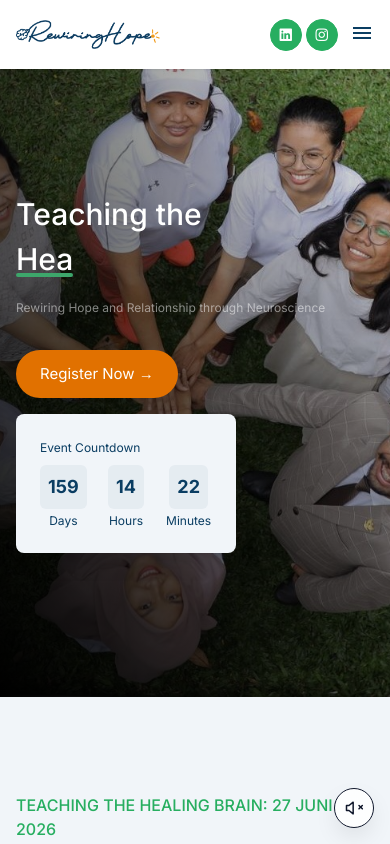
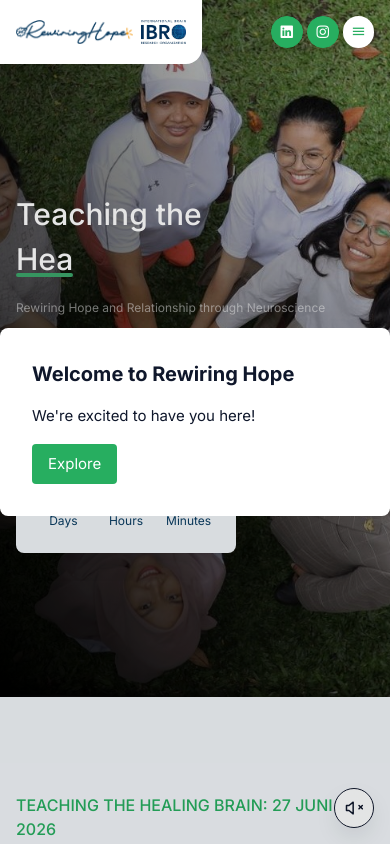
Before and after one commit to iqbalrez/rewiring-hope, a React (Vite) app: page / in a window 390 px wide. Shown: the top 844 px of the page. Built offline with nearby package versions, Linux system fonts and the light colour scheme.

Commit message:
feat: add IBRO logo in navbar

```diff
--- a/src/assets/css/custom/structure/_topnav.css
+++ b/src/assets/css/custom/structure/_topnav.css
@@ -2,7 +2,8 @@
 /*             Menu              */
 /*===============================*/
 .navbar {
-  @apply fixed top-0 start-0 end-0 z-999 bg-transparent py-3 transition-all duration-500 font-inter;
+  @apply fixed top-0 start-0 end-0
+    z-999 bg-transparent transition-all duration-500 font-inter;
   .navigation {
     @apply w-full m-0;
     .navbar-nav {
@@ -18,7 +19,7 @@
     }
   }
   .navbar-brand {
-      @apply me-10 p-0;
+    @apply p-0;
     .l-dark,
     .logo-dark-mode {
       @apply hidden w-36 lg:w-48 py-2;
@@ -54,10 +55,11 @@
     }
   }
   &.is-sticky {
+    background-color: #fff !important;
     @apply bg-white dark:bg-slate-900 shadow-sm dark:shadow-slate-800;
     .navbar-brand {
       .l-dark {
-              @apply inline-block w-36 lg:w-48 py-2;
+        @apply inline-block w-36 lg:w-48;
       }
       .l-light {
         @apply hidden;
@@ -75,9 +77,8 @@
   }
 }
 
-@media (min-width: 992px){
+@media (min-width: 992px) {
   .navbar {
-        @apply py-3;
     .navigation {
       @apply flex w-auto;
       .navbar-nav {
@@ -100,12 +101,12 @@
     }
 
     .nav-icons {
+      @apply px-6;
       .collapse-btn {
         @apply hidden;
       }
     }
     &.is-sticky {
-            @apply py-3;
       .navbar-nav {
         /* .nav-link {
                     @apply text-slate-900 dark:text-white;
@@ -133,12 +134,14 @@
 
 @media (max-width: 991px) {
   .navbar {
-      @apply bg-white dark:bg-slate-900 !shadow-sm dark:shadow-slate-800;
+    @apply fixed top-0 start-0 end-0
+    z-999 bg-transparent transition-all duration-500 font-inter;
     .navigation {
+      @apply mx-4 my-2 bg-white dark:bg-slate-900 shadow-md dark:shadow-slate-800 p-4 rounded-tl-2xl rounded-b-2xl;
       .navbar-nav {
-              @apply block h-[21.25rem];
+        @apply block h-fit;
         .nav-link {
-                  @apply text-slate-900 dark:text-white;
+          @apply text-primary dark:text-white;
         }
         .active {
           .nav-link {
@@ -150,5 +153,8 @@
         }
       }
     }
+    .nav-icons {
+      @apply px-4;
     }
   }
+}
--- a/src/component/navbar.jsx
+++ b/src/component/navbar.jsx
@@ -4,6 +4,7 @@ import { Link as Link2, NavLink } from 'react-router-dom';
 
 import LogoLight from '../assets/images/logo-light.png';
 import LogoDark from '../assets/images/logo-dark.png';
+import IBROImage from '../assets/images/client/IBROImage.jpg'; // Impor logo IBRO
 
 export default function Navbar({ navdark, bg }) {
   const [isOpen, setMenu] = useState(true);
@@ -22,63 +23,47 @@ export default function Navbar({ navdark, bg }) {
 
   function windowScroll() {
     const navbar = document.getElementById('navbar');
-    if (
-      document.body.scrollTop >= 50 ||
-      document.documentElement.scrollTop >= 50
-    ) {
+    if (window.scrollY >= 300) {
       navbar.classList.add('is-sticky');
     } else {
       navbar.classList.remove('is-sticky');
     }
   }
+
   return (
     <>
       <nav
         className={`navbar ${bg ? '!bg-white dark:!bg-dark' : ''}`}
         id='navbar'
       >
-        <div className='container flex flex-wrap items-center justify-between'>
-          {navdark && (
-            <Link2 className='navbar-brand' to='/'>
-              <span>
-                <img
-                  src={LogoDark}
-                  className='w-36 lg:w-48 py-2 inline-block dark:hidden'
-                  alt=''
-                />
-                <img
-                  src={LogoLight}
-                  className='w-36 lg:w-48 py-2 hidden dark:inline-block'
-                  alt=''
-                />
-              </span>
-            </Link2>
-          )}
-          {!navdark && (
-            <Link2 className='navbar-brand' to='/'>
-              <span className='inline-block dark:hidden'>
-                <img src={LogoDark} className='l-dark' alt='' />
-                <img src={LogoLight} className='l-light' alt='' />
-              </span>
+        <div className='flex flex-wrap items-center justify-between'>
+          {/* Logo Section */}
+          <div className='flex items-center bg-white px-4 md:px-6 py-4 rounded-br-2xl w-fit mr-6'>
+            <Link2
+              className='navbar-brand flex-row flex space-x-2 md:space-x-6'
+              to='/'
+            >
+              <img
+                src={LogoDark}
+                className='max-w-full max-h-8 md:max-h-12 py-1 inline-block dark:hidden'
+                alt='Logo Dark'
+              />
               <img
                 src={LogoLight}
-                className='hidden dark:inline-block'
-                alt=''
+                className='max-w-full max-h-8 md:max-h-12 py-1 hidden dark:inline-block'
+                alt='Logo Light'
+              />
+              <img
+                src={IBROImage}
+                className='max-h-8 md:max-h-12 py-1 w-auto object-contain'
+                alt='IBRO Logo'
               />
             </Link2>
-          )}
+          </div>
 
           <div className='nav-icons flex items-center lg_992:order-2 ms-auto'>
             {navdark && (
               <ul className='list-none menu-social mb-0'>
-                {/* <li className='inline ms-1'>
-                  <Link2
-                    to='#'
-                    className='size-8 inline-flex items-center text-center justify-center tracking-wide border align-middle duration-500 rounded-full bg-primary hover:bg-primary-dark border-primary hover:border-primary-dark text-white'
-                  >
-                    <i className='uil uil-github'></i>
-                  </Link2>
-                </li> */}
                 <li className='inline ms-1'>
                   <Link2
                     to='https://www.linkedin.com/showcase/teachingthehealingbrain/'
@@ -139,18 +124,18 @@ export default function Navbar({ navdark, bg }) {
             )}
             <button
               type='button'
-              className='collapse-btn inline-flex items-center ms-3 text-dark dark:text-white lg_992:hidden'
+              className='collapse-btn inline-flex items-center ms-1 bg-white rounded-full px-2 p-1 text-primary dark:text-white lg_992:hidden'
               onClick={toggleMenu}
             >
               <span className='sr-only'>Navigation Menu</span>
-              <i className='mdi mdi-menu mdi-24px'></i>
+              <i className='mdi mdi-menu mdi-22px'></i>
             </button>
           </div>
 
           <div
             className={`${
               isOpen === true ? 'hidden' : 'block'
-            } navigation lg_992:order-1 lg_992:flex`}
+            } navigation bg-white h-fit lg_992:order-1 lg_992:flex animate-[fadeDown_0.4s_ease-in-out] lg_992:bg-transparent lg_992:h-auto lg_992:shadow-none lg_992:!mt-0 lg_992:!p-0`}
             id='menu-collapse'
           >
             <ul
@@ -165,76 +150,6 @@ export default function Navbar({ navdark, bg }) {
               >
                 About
               </NavLink>
-              {/* <Link
-                className='nav-item'
-                activeclassname='active'
-                spy={true}
-                smooth={true}
-                duration={500}
-                to='about'
-              >
-                <span className='nav-link'>Impact</span>
-              </Link>
-              <Link
-                className='nav-item'
-                to='features'
-                activeclassname='active'
-                spy={true}
-                smooth={true}
-                duration={500}
-              >
-                <span className='nav-link'>Conference</span>
-              </Link> */}
-              {/* <Link
-                className='nav-item'
-                to='portfolio'
-                activeclassname='active'
-                spy={true}
-                smooth={true}
-                duration={500}
-              >
-                <span className='nav-link'>Portfolio</span>
-              </Link>
-              <Link
-                className='nav-item'
-                to='testi'
-                activeclassname='active'
-                spy={true}
-                smooth={true}
-                duration={500}
-              >
-                <span className='nav-link'>Review</span>
-              </Link>
-              <Link
-                className='nav-item'
-                to='pricing'
-                activeclassname='active'
-                spy={true}
-                smooth={true}
-                duration={500}
-              >
-                <span className='nav-link'>Pricing</span>
-              </Link>
-              <Link
-                className='nav-item'
-                to='blog'
-                activeclassname='active'
-                spy={true}
-                smooth={true}
-                duration={500}
-              >
-                <span className='nav-link'>Blog</span>
-              </Link>
-              <Link
-                className='nav-item'
-                to='contact'
-                activeclassname='active'
-                spy={true}
-                smooth={true}
-                duration={500}
-              >
-                <span className='nav-link'>Contact us</span>
-              </Link> */}
             </ul>
           </div>
         </div>
--- a/src/pages/index.jsx
+++ b/src/pages/index.jsx
@@ -32,9 +32,8 @@ import CountUp from 'react-countup';
  */
 export default function Index() {
   const [mounted, setMounted] = useState(false);
-
-  // Ticket type lifted to parent so other components can set it
   const [ticketType, setTicketType] = useState('MHS');
+  const [popupVisible, setPopupVisible] = useState(true);
 
   useEffect(() => {
     const t = setTimeout(() => setMounted(true), 10);
@@ -43,14 +42,22 @@ export default function Index() {
 
   const [visible, setVisible] = useState(false);
 
-  const toggleVisible = () => {
+  // Event listener cleanup
+  useEffect(() => {
+    const handleScroll = () => {
       const scrolled = document.documentElement.scrollTop;
       if (scrolled > 300) {
         setVisible(true);
-    } else if (scrolled <= 300) {
+      } else {
         setVisible(false);
       }
     };
+
+    window.addEventListener('scroll', handleScroll);
+    return () => {
+      window.removeEventListener('scroll', handleScroll); // Cleanup event listener
+    };
+  }, []);
 
   const scrollToTop = () => {
     window.scrollTo({
@@ -59,7 +66,9 @@ export default function Index() {
     });
   };
 
-  window.addEventListener('scroll', toggleVisible);
+  const handlePopupClose = () => {
+    setPopupVisible(false); // Set popup visibility to false
+  };
 
   const renderer = ({ days, hours, minutes }) => (
     <div className='grid grid-cols-3 gap-4'>
@@ -97,7 +106,23 @@ export default function Index() {
     <>
       <div>
         <Navbar />
-
+        {/* Popup Welcome */}
+        {popupVisible && (
+          <div className='fixed inset-0 bg-black/10 bg-opacity-50 z-50 flex items-center justify-center'>
+            <div className='bg-white p-8 rounded-lg max-w-md w-full'>
+              <h2 className='text-xl font-bold mb-4'>
+                Welcome to Rewiring Hope
+              </h2>
+              <p className='mb-4'>We're excited to have you here!</p>
+              <button
+                onClick={handlePopupClose} // Close popup when clicked
+                className='bg-primary text-white px-4 py-2 rounded mx-auto animate-boune'
+              >
+                Explore
+              </button>
+            </div>
+          </div>
+        )}
         <section
           style={{ backgroundImage: `url(${BackgroundImage})` }}
           className={`py-36 lg:py-64 w-full table relative bg-center bg-cover transition-all duration-700 ease-out ${
@@ -105,21 +130,20 @@ export default function Index() {
           }`}
           id='home'
         >
-          <div className='absolute inset-0 bg-gradient-to-tr from-black  to-transparent '></div>
+          <div className='absolute inset-0 bg-gradient-to-tr from-black to-transparent '></div>
           <div className='container relative space-y-8 md:space-y-0 md:flex md:justify-between h-full items-end'>
             <div className='grid grid-cols-1 mt-12'>
               <h1 className='text-white lg:text-5xl text-3xl lg:leading-normal leading-normal font-medium md:mb-7 mb-4 position-relative'>
                 Teaching the <br />
                 <TypeAnimation
                   sequence={[
-                    // Same substring at the start will only be typed out once, initially
                     'Healing Brain',
-                    1000, // wait 1s before replacing "Mice" with "Hamsters"
+                    1000, // wait 1s before replacing "Healing Brain"
                     'H',
                     100,
                   ]}
                   wrapper='span'
-                  speed={12}
+                  speed={12} // Faster speed for typing effect
                   repeat={Infinity}
                   className='typewrite relative text-type-element'
                   cursor={false}
@@ -161,10 +185,10 @@ export default function Index() {
         {/* Speaker section */}
         <Speaker />
 
-        {/* Speaker section */}
+        {/* Event Audience section */}
         <EventAudience />
 
-        {/* Theme section */}
+        {/* Event Theme section */}
         <EventTheme />
 
         {/* Ending section */}
@@ -192,7 +216,7 @@ export default function Index() {
         </section>
 
         <section
-          className='relative  py-16 md:py-24 bg-slate-100 dark:bg-slate-800'
+          className='relative py-16 md:py-24 bg-slate-100 dark:bg-slate-800'
           id='partners'
         >
           <div
@@ -222,7 +246,7 @@ export default function Index() {
 
         <Link
           to='#'
-          onClick={() => scrollToTop()}
+          onClick={scrollToTop}
           id='back-to-top'
           className='back-to-top fixed text-lg rounded-full z-10 bottom-16 end-5 h-9 w-9 text-center bg-primary text-white leading-9 '
           style={{ display: visible ? 'inline' : 'none' }}
```
Also changed, not shown: src/assets/css/tailwind.css (+26 -11 lines). Lines whose indentation alone changed are shown as unchanged.
